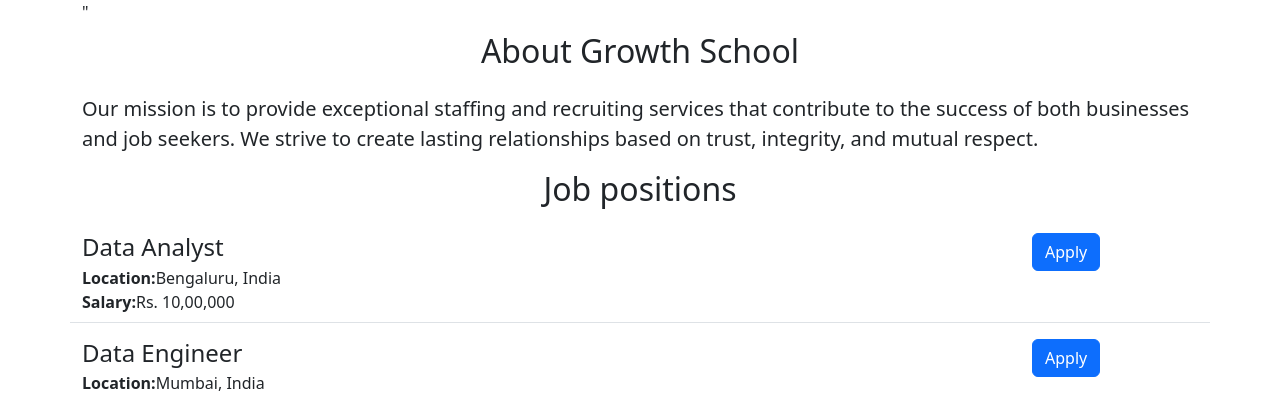
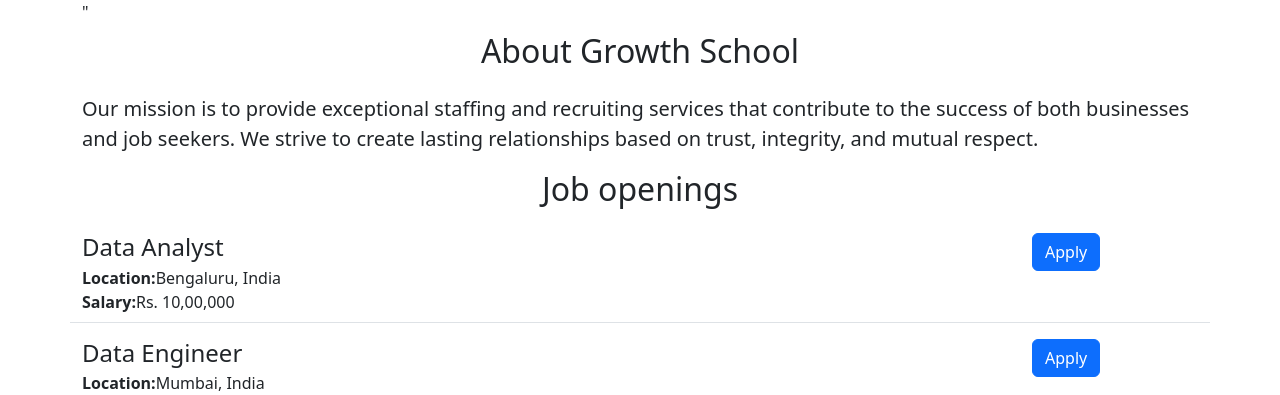
Before and after one commit to ravitej768/teja-academy-website, a Flask app: page / in a window 1280 px wide. Shown: the part 440-835 px from the top of the page. Run offline with Flask 3, Linux system fonts and the light colour scheme.

Commit message:
made changes

```diff
--- a/templates/home.html
+++ b/templates/home.html
@@ -23,7 +23,7 @@
    <h2 class = "text-center mt-2 mb-4";> About Growth School</h2>
    <p class ="lead">Our mission is to provide exceptional staffing and recruiting services that contribute to the success of both businesses and job seekers. We strive to create lasting relationships based on trust, integrity, and mutual respect.
    </p>
-   <h2 class = "text-center mt-2 mb-4"> Job positions</h2>
+   <h2 class = "text-center mt-2 mb-4"> Job openings</h2>
    <p>
      <div>
      {% for job in jobs %}
```
